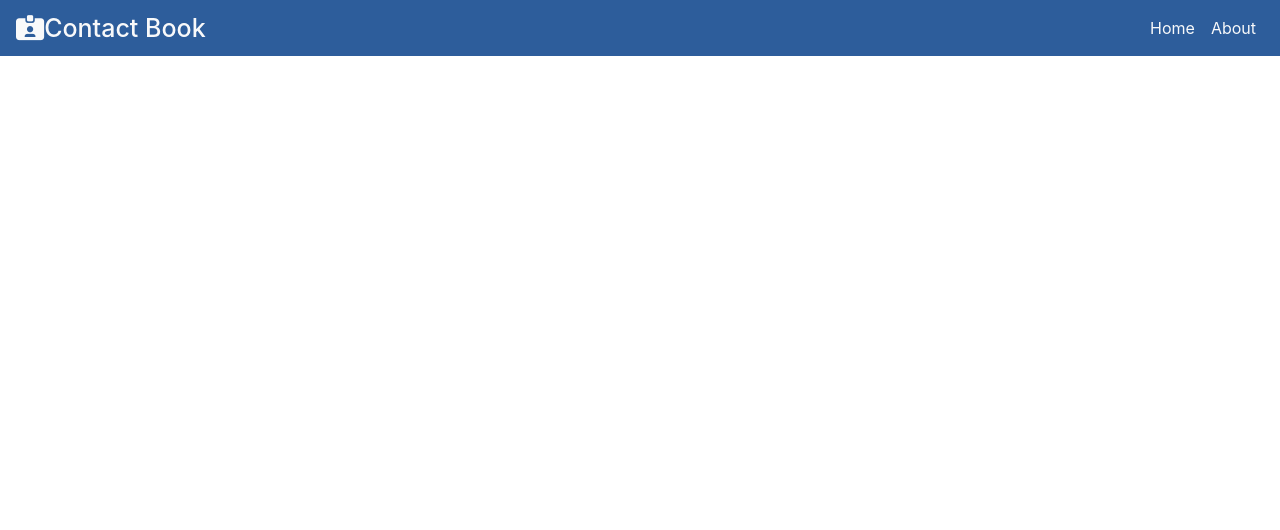
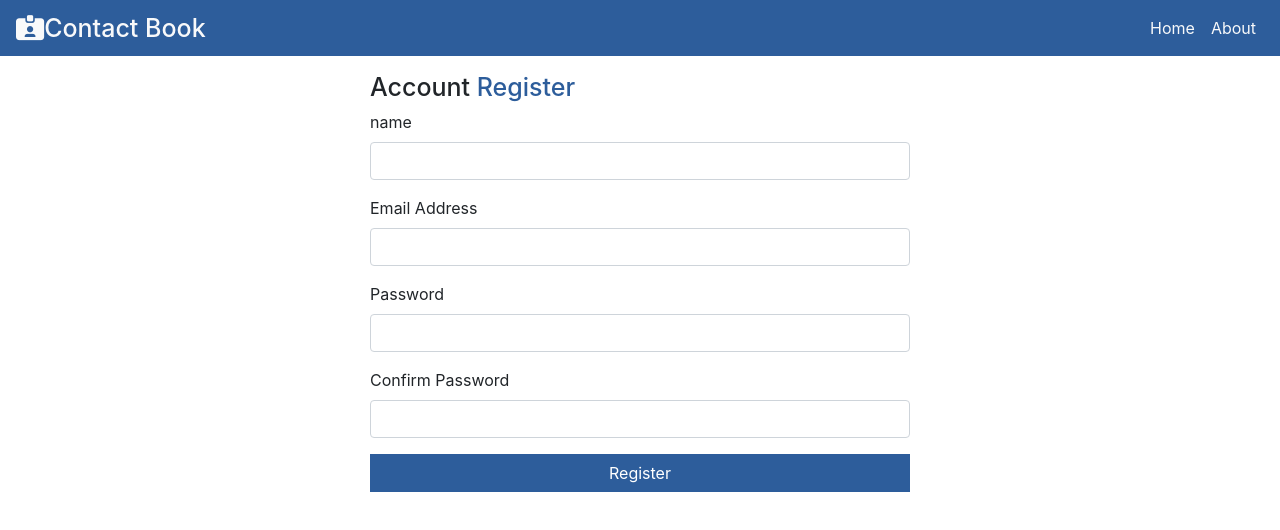
Before and after one commit to YipingNiu/contact-book, a React (Create React App) app in the folder client/: page /register in a window 1280 px wide. Shown: the top 530 px of the page. Built offline with nearby package versions, Linux system fonts and the light colour scheme.

Commit message:
Change the style of register page

```diff
--- a/client/src/App.js
+++ b/client/src/App.js
@@ -5,6 +5,8 @@ import { BrowserRouter as Router, Route, Switch } from "react-router-dom";
 import Navbar from "./components/layout/Navbar";
 import Home from "./components/pages/Home";
 import About from "./components/pages/About";
+import Register from "./components/auth/Register";
+
 import ContactState from "./context/contact/ContactState";
 import AuthState from "./context/auth/AuthState";
 
@@ -19,6 +21,7 @@ const App = () => {
               <Switch>
                 <Route exact path='/' component={Home} />
                 <Route exact path='/about' component={About} />
+                <Route exact path='/register' component={Register} />
               </Switch>
             </div>
           </Fragment>
--- a/client/src/components/auth/Register.js
+++ b/client/src/components/auth/Register.js
@@ -9,40 +9,48 @@ const Register = () => {
   });
 
   const { name, email, password, password2 } = user;
-  const onChange = e => serUser({ ...user, [e.target.name]: e.target.value });
-  // const onSubmit
+  const onChange = e => setUser({ ...user, [e.target.name]: e.target.value });
+
+  const onSubmit = e => {
+    e.preventDefault();
+    console.log("Register submit");
+  };
 
   return (
-    <div className='form-container'>
-      <h1>
+    <div className='row'>
+      <div className='col-md-6 mx-auto'>
+        <h1 className='mt-3'>
           Account <span className='text-primary'>Register</span>
         </h1>
         <form onSubmit={onSubmit}>
-        <div className='from-group'>
+          <div className='form-group'>
             <label htmlFor='name'>name</label>
             <input
               type='text'
               name='name'
               value={name}
               onChange={onChange}
+              className='form-control'
             ></input>
           </div>
-        <div className='from-group'>
+          <div className='form-group'>
             <label htmlFor='email'>Email Address</label>
             <input
               type='email'
               name='email'
               value={email}
               onChange={onChange}
+              className='form-control'
             ></input>
           </div>
-        <div className='from-group'>
+          <div className='form-group'>
             <label htmlFor='password'>Password</label>
             <input
               type='password'
               name='password'
               value={password}
               onChange={onChange}
+              className='form-control'
             ></input>
           </div>
           <div className='from-group'>
@@ -52,14 +60,16 @@ const Register = () => {
               name='password2'
               value={password2}
               onChange={onChange}
+              className='form-control'
             ></input>
           </div>
           <input
             type='submit'
             value='Register'
-          className='btn btn-primary btn-block'
+            className='btn btn-primary btn-block mt-3'
           ></input>
         </form>
+      </div>
     </div>
   );
 };
```
Lines whose indentation alone changed are shown as unchanged.
